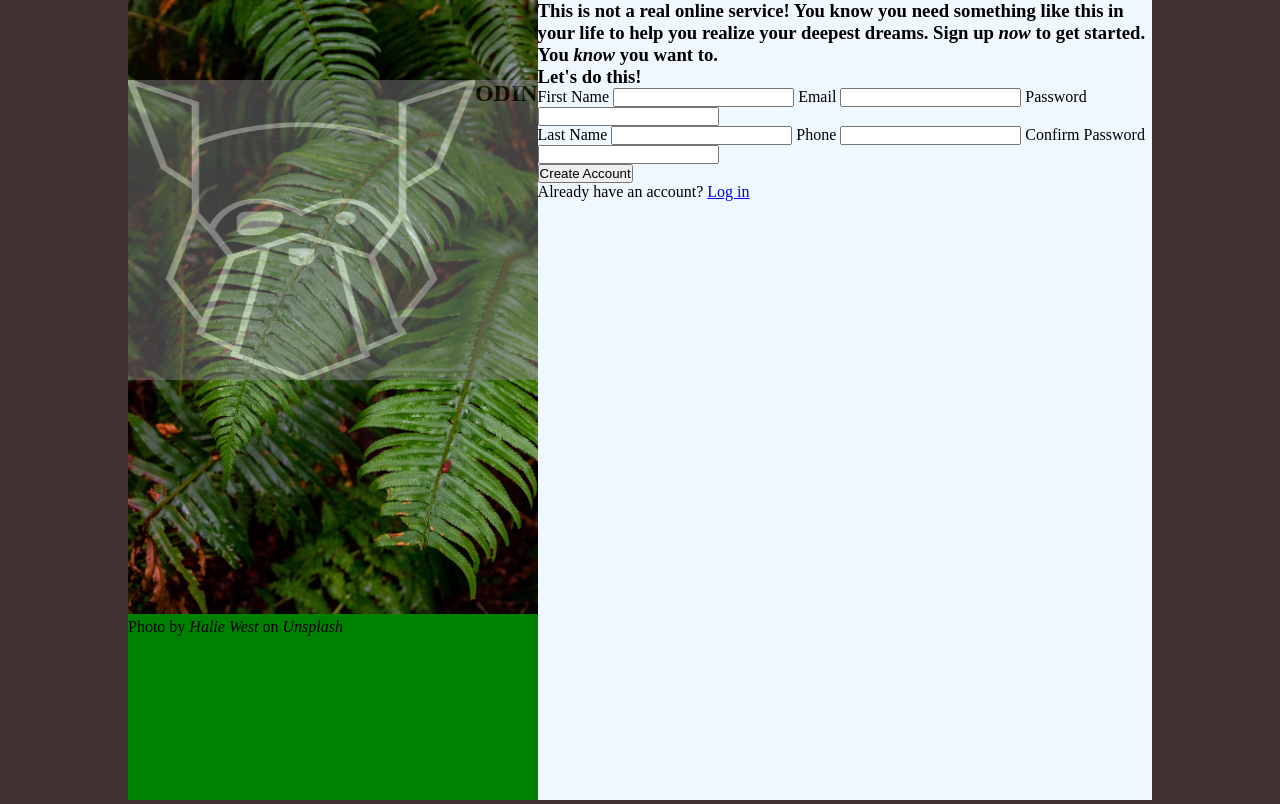
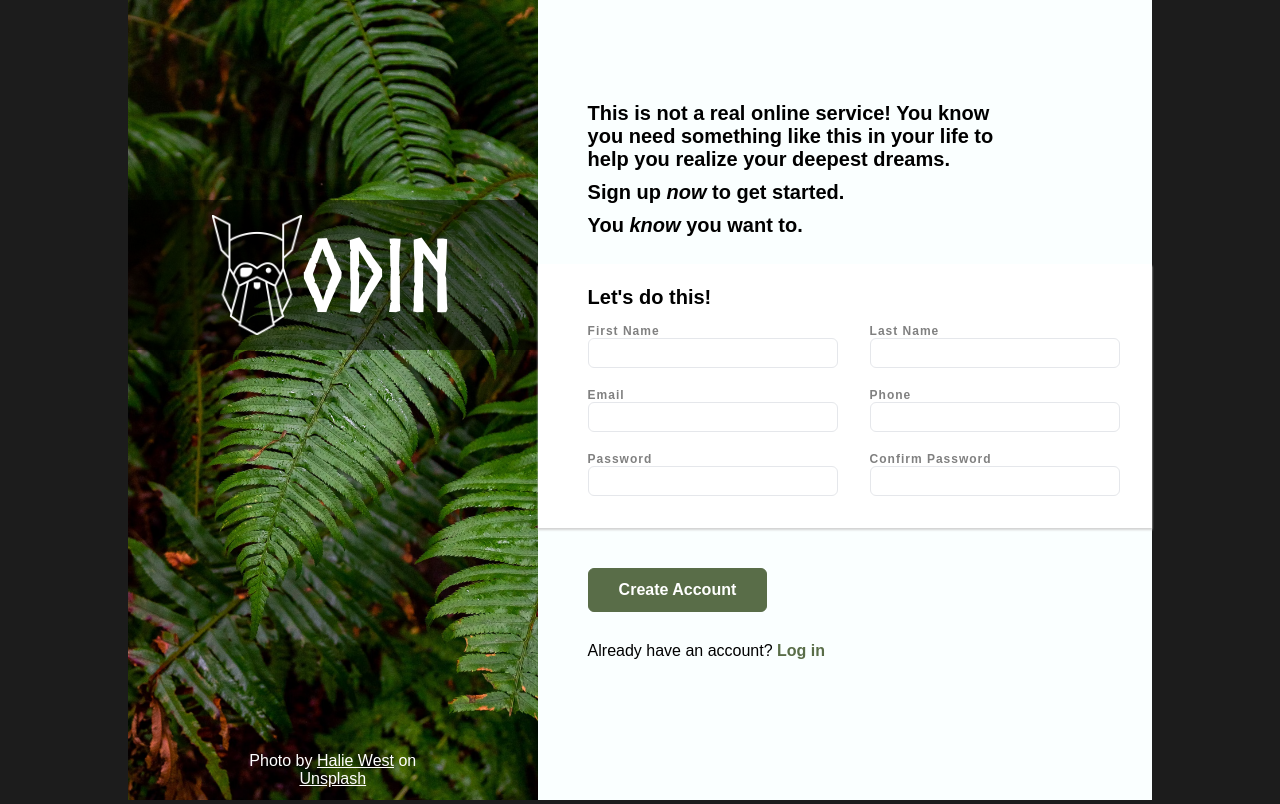
Before and after one commit to renzosayo/odin-signup-form, a plain HTML site: page index.html in a window 1280 px wide. Drawn offline with Linux system fonts and the light colour scheme.

Commit message:
Add CSS styling to signup form

```diff
--- a/index.html
+++ b/index.html
@@ -11,19 +11,20 @@
         <img src="./images/background.png" alt="Picture of ferns" id="background">
         <div class="odin-hero">
             <img src="./images/odin-lined.png" alt="Logo of The Odin Project">
-            <h2 class="odin">ODIN</h2>
+            <h1 class="odin">ODIN</h1>
         </div>
         <footer class="credits">
-            Photo by <em class="underline">Halie West</em> on <em class="underline">Unsplash</em>
+            Photo by <u>Halie West</u> on <u>Unsplash</u>
         </footer>
     </div>
     <div class="right">
         <div class="header">
-            <h3>This is not a real online service! You know you need something like this in your life to help you realize your deepest dreams. Sign up <em class="italic">now</em> to get started.</h3>
-            <h3>You <em class="italic">know</em> you want to.</h3>
+            <h2>This is not a real online service! You know you need something like this in your life to help you realize your deepest dreams.</h2>
+            <h2>Sign up <em class="italic">now</em> to get started.</h2>
+            <h2>You <em class="italic">know</em> you want to.</h2>
         </div>
-            <div class="main">
-            <h3>Let's do this!</h3>
+        <div class="main">
+            <h2>Let's do this!</h2>
             <form id="signup-form">
                 <div class="form-left">
                     <label for="first-name">First Name</label>
--- a/styles.css
+++ b/styles.css
@@ -15,12 +15,18 @@
     display: flex;
     justify-content: center;
     align-items: center;
-    background-color: #403331;
+    background-color: #1c1c1c;
+    font-family: Arial, Helvetica, sans-serif;
 }
 
 body {
     height: 100vh; width: 80%;
     display: flex;
+}
+
+h2 {
+    font-size: 1.25rem;
+    margin: 10px 0px;
 }
 
 .left,
@@ -34,20 +40,106 @@ body {
     width: 40%;
 }
 
-.right {
-    width: 60%;
-    background-color: aliceblue;
+.left footer {
+    color: white;
+    text-align: center;
+    position: absolute;
+    bottom: 12px;
+    left: 50%;
+    transform: translate(-50%, 0);
 }
 
 .left img {
-    width: 100%;
+    height: 100%;
 }
 
 .odin-hero {
     display: flex;
-    height: 300px; width: 100%;
-    background-color: grey;
-    opacity: .5;
+    height: 150px; width: 100%;
+    /* rbga instead of opacity prevents inheriting opacity to logo and h1 */
+    background-color: rgba(0, 0, 0, .5);
     position: absolute;
-    top: 10%;
+    top: 25%;
+    justify-content: center;
+    align-items: center;
 }
+
+.odin-hero img {
+    height: 80%;
+}
+
+.odin-hero h1 {
+    font-family: Norse-Bold;
+    font-size: 100px;
+    color: white;
+}
+
+.right {
+    width: 60%;
+    background-color: #faffff;
+    display: flex;
+    flex-direction: column;
+}
+
+.right > div {
+    height: 33%;
+    padding: 10px 50px;
+}
+
+.header:first-child {
+    padding-top: 15%;
+    padding-right: 20%;
+}
+
+.main {
+    height: 20%;
+    background-color: white;
+    box-shadow: 0 2px 2px lightgrey;
+    display: flex;
+    flex-direction: column;
+    justify-content: space-around;
+}
+
+form {
+    display: flex;
+    gap: 32px;
+}
+
+.form-left,
+.form-right {
+    display: flex;
+    flex-direction: column;
+}
+
+form label {
+    font-size: 12px;
+    font-weight: 700;
+    letter-spacing: 1px;
+    color: grey;
+}
+
+form input {
+    height: 30px; width: 250px;
+    border: 1px solid #E5E7EB;
+    border-radius: 6px;
+    appearance: none;
+    margin-bottom: 20px;
+}
+
+.footer a {
+    color: #596D48;
+    font-weight: 800;
+    text-decoration: none;
+}
+
+.footer button {
+    margin-top: 30px;
+    background-color: #596D48;
+    color: white;
+    font-size: 16px;
+    font-weight: 800;
+    border: 1px solid #596D48;
+    border-radius: 6px;
+    padding: 12px 30px;
+    margin-bottom: 30px;
+}
```
